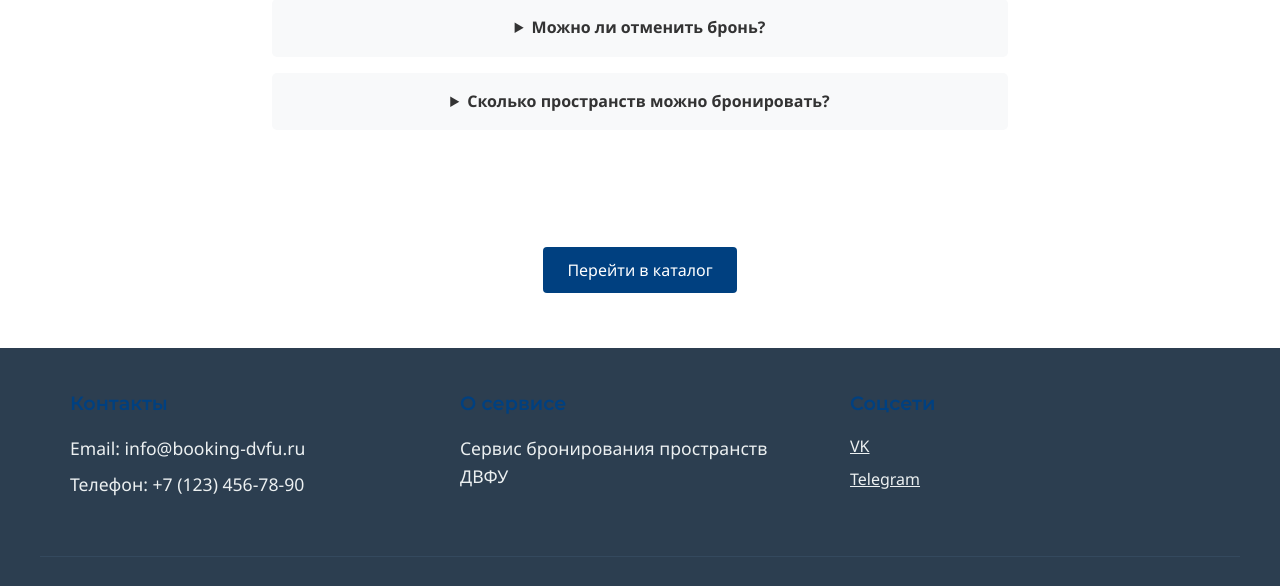
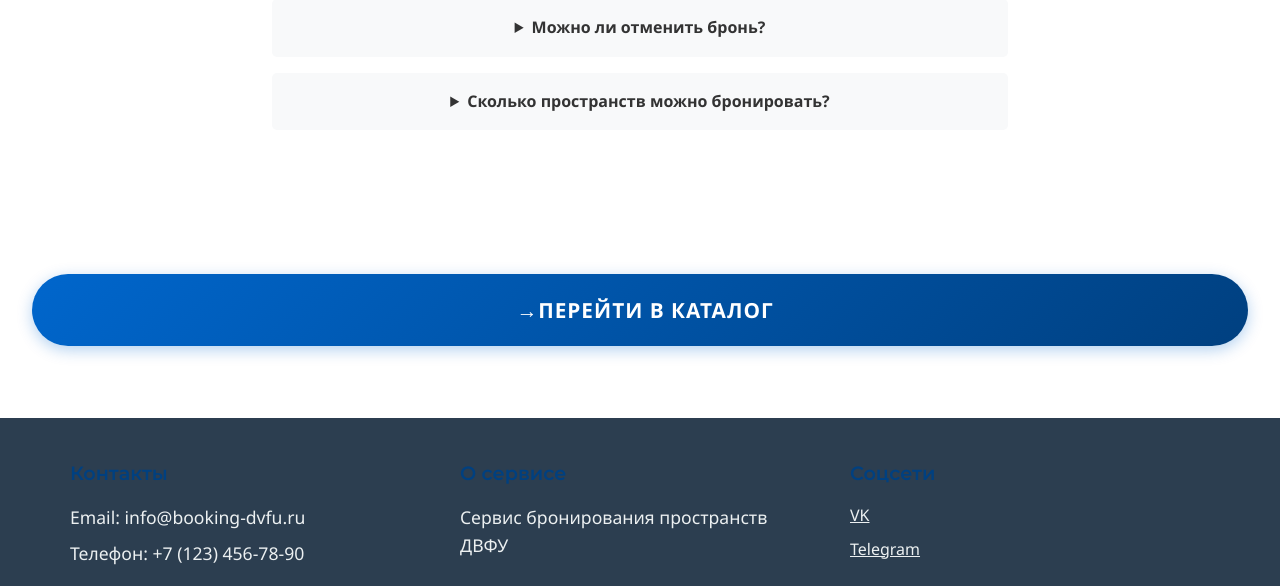
Before and after one commit to Litvinyuk/booking-service-dvfu, a Flask app: page / in a window 1280 px wide. Shown: the part 1209-1795 px from the top of the page. Run offline with Flask 3, Linux system fonts and the light colour scheme; parts of the project's set-up code (start-up, migrations or seed data) failed here and were passed over.

Commit message:
upgrade appearance button "перейти в каталог"

```diff
--- a/app/static/css/style.css
+++ b/app/static/css/style.css
@@ -394,8 +394,65 @@ p {
 
 .catalog-link {
     text-align: center;
-    padding: 2rem;
+    padding: 3 rem 2rem;
     margin: 2rem 0;
+}
+
+.catalog-link .btn {
+    display: inline-block;
+    background: linear-gradient(135deg, #0066cc, #004080);
+    color: white;
+    padding: 1.2rem 2.5rem;
+    border-radius: 50px;
+    text-decoration: none;
+    font-size: 1.3rem;
+    font-weight: 600;
+    text-transform: uppercase;
+    letter-spacing: 1px;
+    box-shadow: 0 4px 15px rgba(0, 102, 204, 0.3);
+    transition: all 0.3s ease;
+    position: relative;
+    overflow: hidden;
+    border: none;
+    cursor: pointer;
+}
+
+.catalog-link .btn:hover {
+    transform: translateY(-3px);
+    box-shadow: 0 6px 20px rgba(0, 102, 204, 0.4);
+    background: linear-gradient(135deg, #004080, #0066cc);
+}
+
+.catalog-link .btn:active {
+    transform: translateY(1px);
+}
+
+/* Эффект при наведении */
+.catalog-link .btn::after {
+    content: '';
+    position: absolute;
+    top: 0;
+    left: 0;
+    width: 100%;
+    height: 100%;
+    background: linear-gradient(135deg, rgba(255,255,255,0.2), rgba(255,255,255,0));
+    opacity: 0;
+    transition: opacity 0.3s;
+}
+
+.catalog-link .btn:hover::after {
+    opacity: 1;
+}
+
+/* Иконка стрелки */
+.catalog-link .btn::before {
+    content: '→';
+    margin-left: 10px;
+    transition: transform 0.3s;
+}
+
+.catalog-link .btn:hover::before {
+    transform: translateX(5px);
 }
 
 /* Анимации */
```
